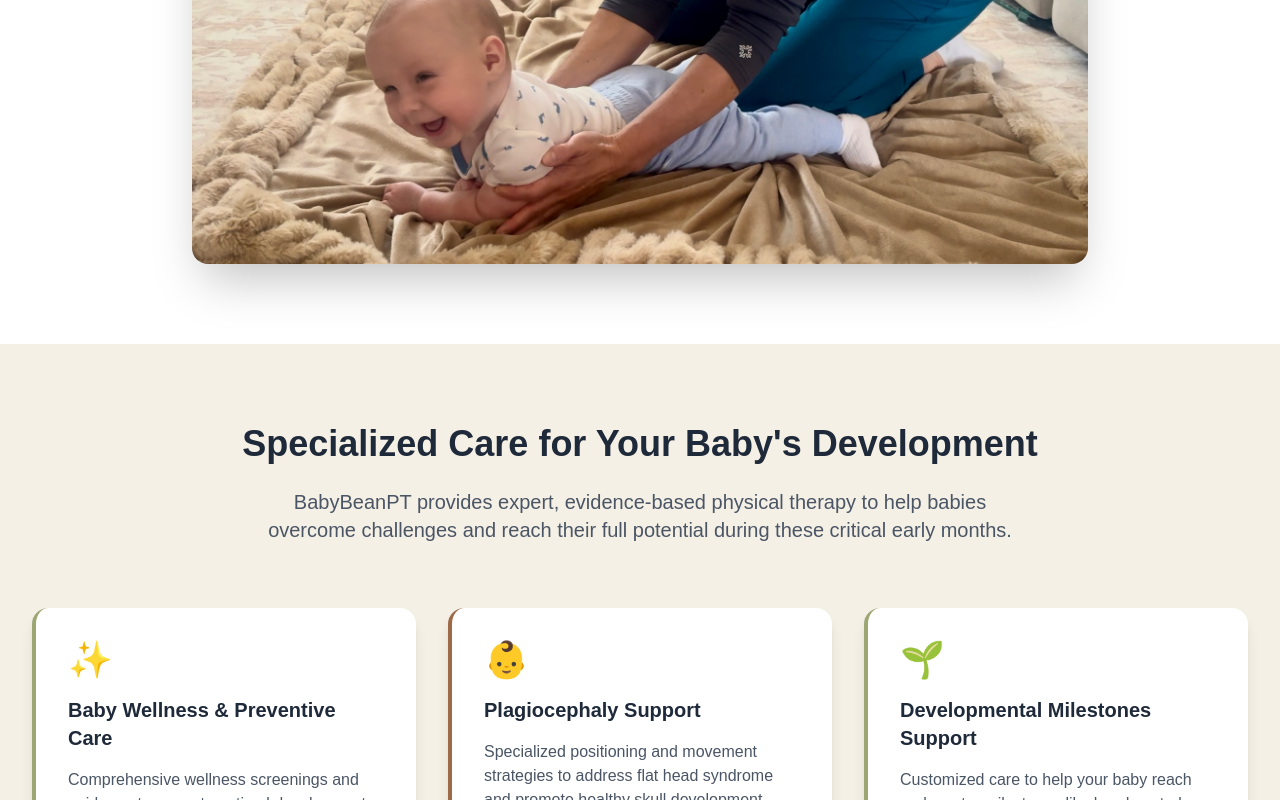
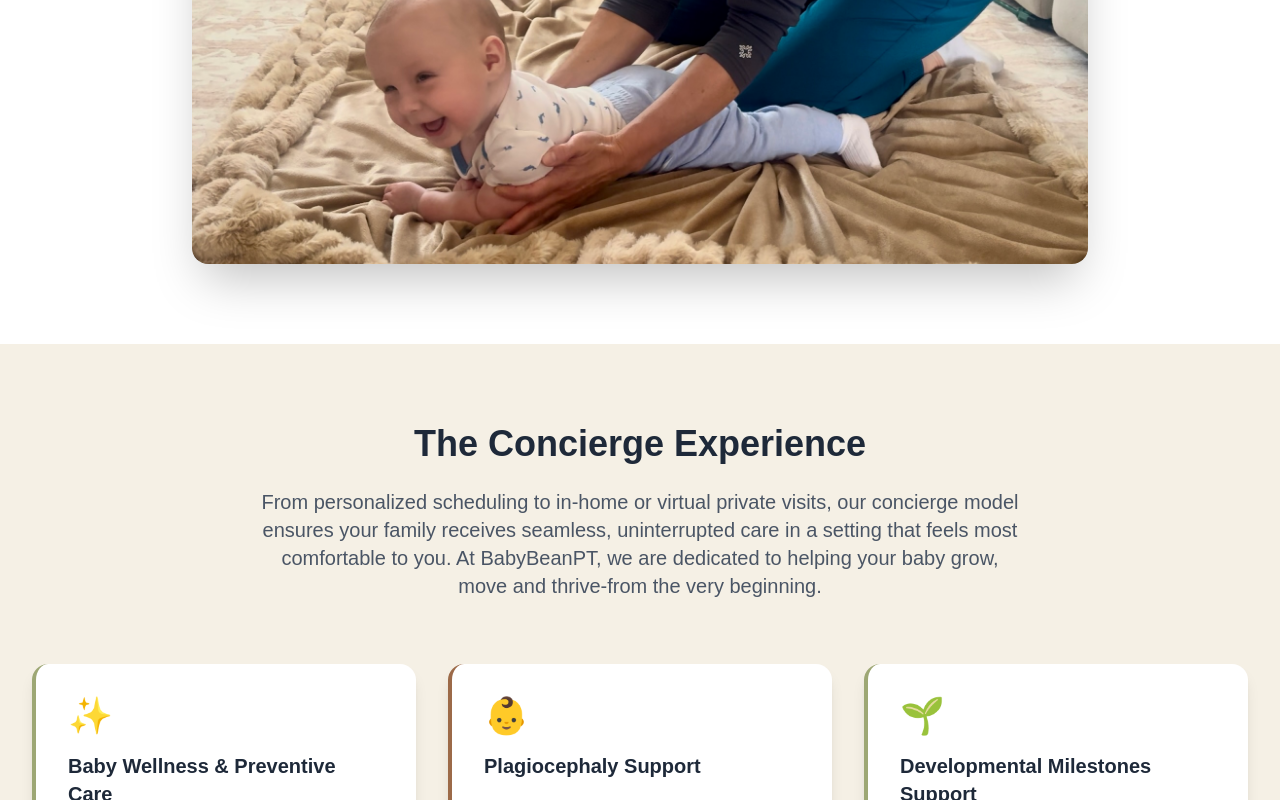
Before and after one commit to jillmathews/babybeanpt, a Next.js app: page / in a window 1280 px wide. Shown: the part 838-1638 px from the top of the page. Built offline with nearby package versions, Linux system fonts and the light colour scheme.

Commit message:
keep changes in about me section

```diff
--- a/src/app/page.tsx
+++ b/src/app/page.tsx
@@ -179,11 +179,10 @@ export default function Home() {
         <div className="max-w-7xl mx-auto">
           <div className="text-center mb-16">
             <h2 className="text-3xl sm:text-4xl font-bold text-gray-800 mb-6">
-              Specialized Care for Your Baby&apos;s Development
+              The Concierge Experience
             </h2>
             <p className="text-xl text-gray-600 max-w-3xl mx-auto">
-              BabyBeanPT provides expert, evidence-based physical therapy to help babies overcome challenges
-              and reach their full potential during these critical early months.
+              From personalized scheduling to in-home or virtual private visits, our concierge model ensures your family receives seamless, uninterrupted care in a setting that feels most comfortable to you. At BabyBeanPT, we are dedicated to helping your baby grow, move and thrive-from the very beginning.
             </p>
           </div>
 
```
